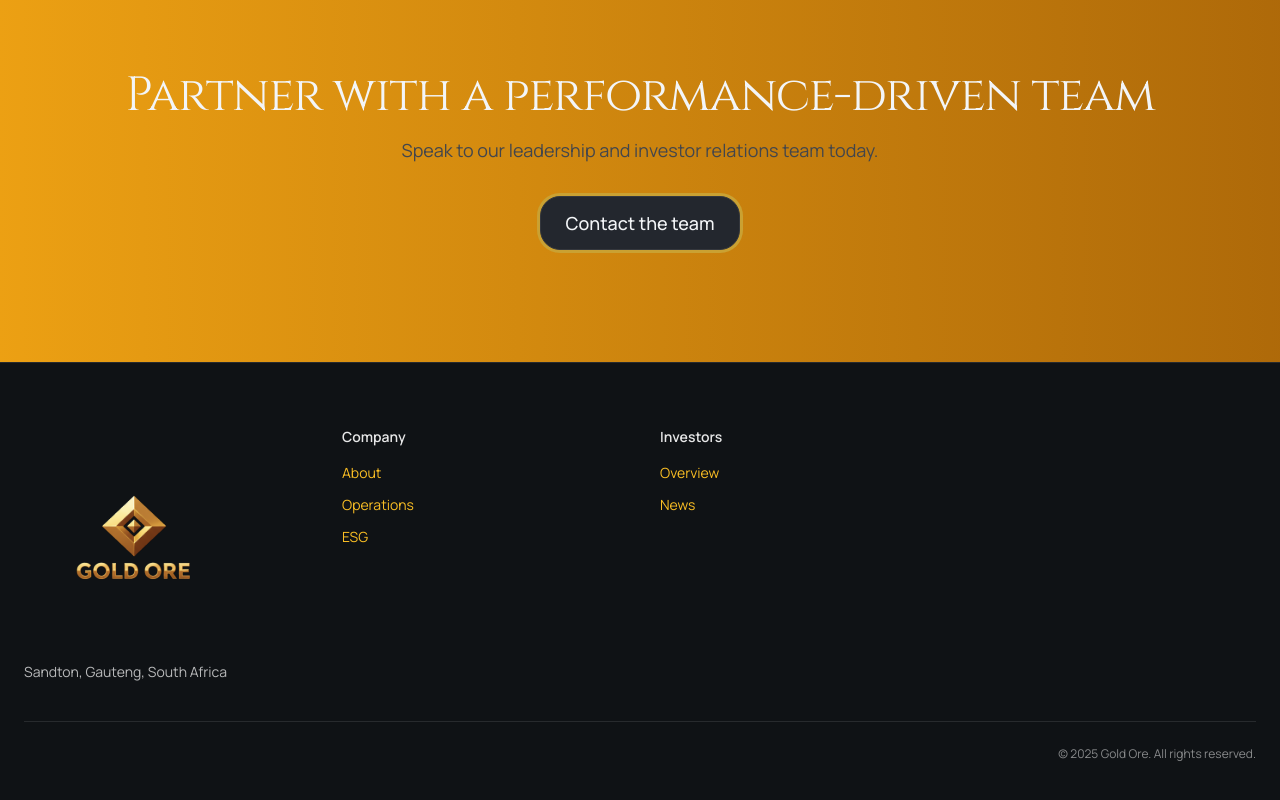
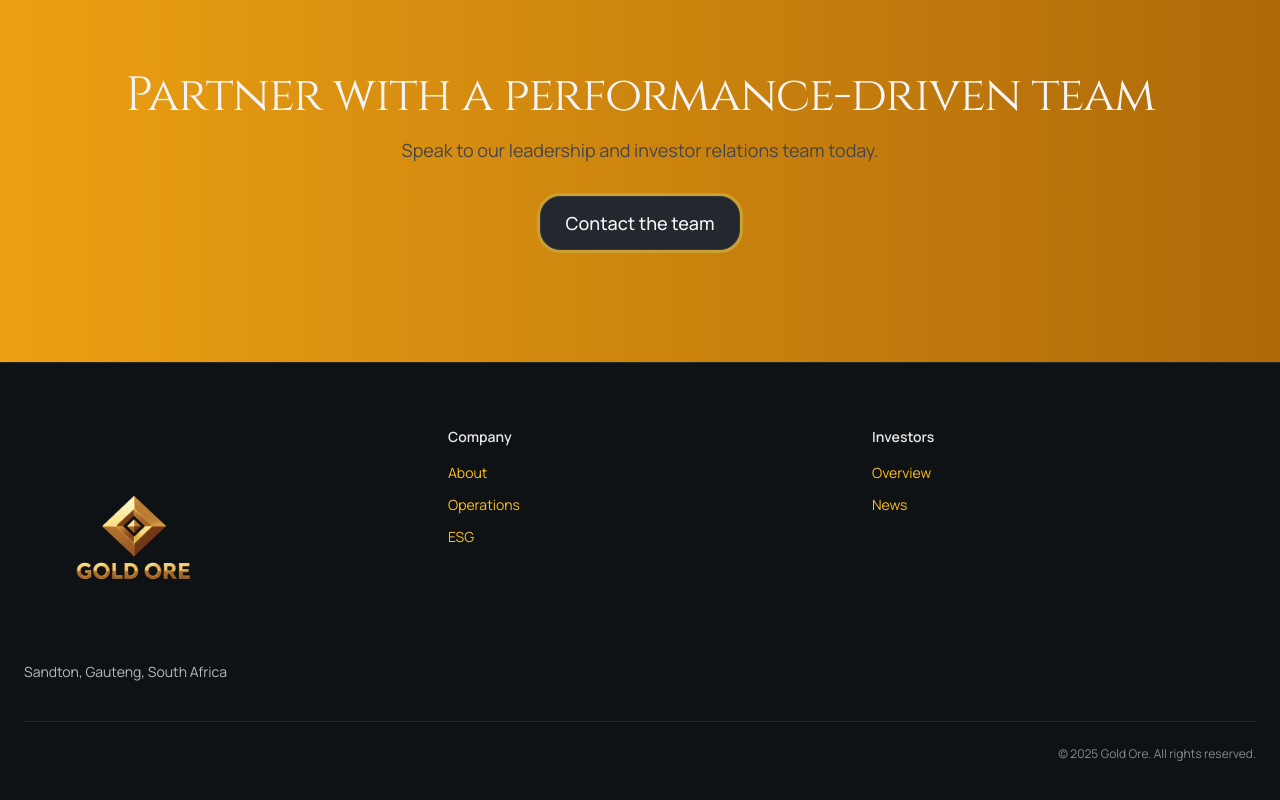
Before and after one commit to Capdavid777/gold-ore, a Next.js app: page / in a window 1280 px wide. Shown: the part 1575-2375 px from the top of the page. Built offline with nearby package versions, Linux system fonts and the light colour scheme; no server answers.

Commit message:
Update layout.tsx

```diff
--- a/src/app/layout.tsx
+++ b/src/app/layout.tsx
@@ -3,28 +3,30 @@ import './globals.css';
 import Providers from './providers';
 import { Cinzel, Manrope } from 'next/font/google';
 import Navbar from '@/components/site/Navbar';
-import Footer from '@/components/site/Footer';
-
+import FooterGoldOre from '@/components/FooterGoldOre';
 
 const cinzel = Cinzel({ subsets: ['latin'], variable: '--font-cinzel' });
 const manrope = Manrope({ subsets: ['latin'], variable: '--font-manrope' });
 
-
 export const metadata: Metadata = {
   title: 'Gold Ore',
-description: 'Gold Ore — a gold mining company based in Gauteng, South Africa.'
+  description: 'Gold Ore — a gold mining company based in Gauteng, South Africa.',
 };
-
 
 export default function RootLayout({ children }: { children: React.ReactNode }) {
   return (
     <html lang="en" suppressHydrationWarning>
       <body className={`${cinzel.variable} ${manrope.variable} font-sans bg-surface text-text`}>
-<a href="#main" className="sr-only focus:not-sr-only focus-ring px-3 py-2 bg-brand-gold-700 text-black rounded-xl">Skip to content</a>
+        <a
+          href="#main"
+          className="sr-only focus:not-sr-only focus-ring px-3 py-2 bg-brand-gold-700 text-black rounded-xl"
+        >
+          Skip to content
+        </a>
         <Providers>
           <Navbar />
-{children}
-<Footer />
+          <main id="main">{children}</main>
+          <FooterGoldOre />
         </Providers>
       </body>
     </html>
```
Lines whose indentation alone changed are shown as unchanged.
